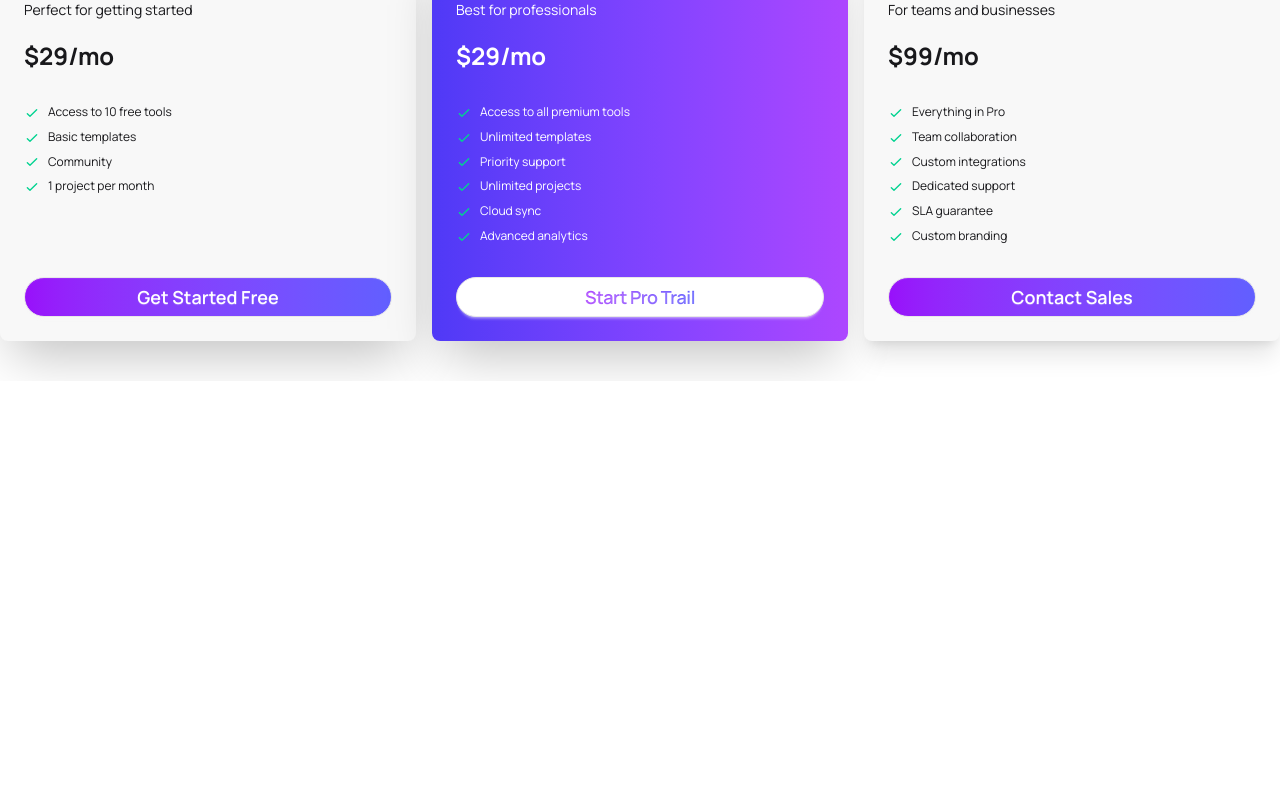
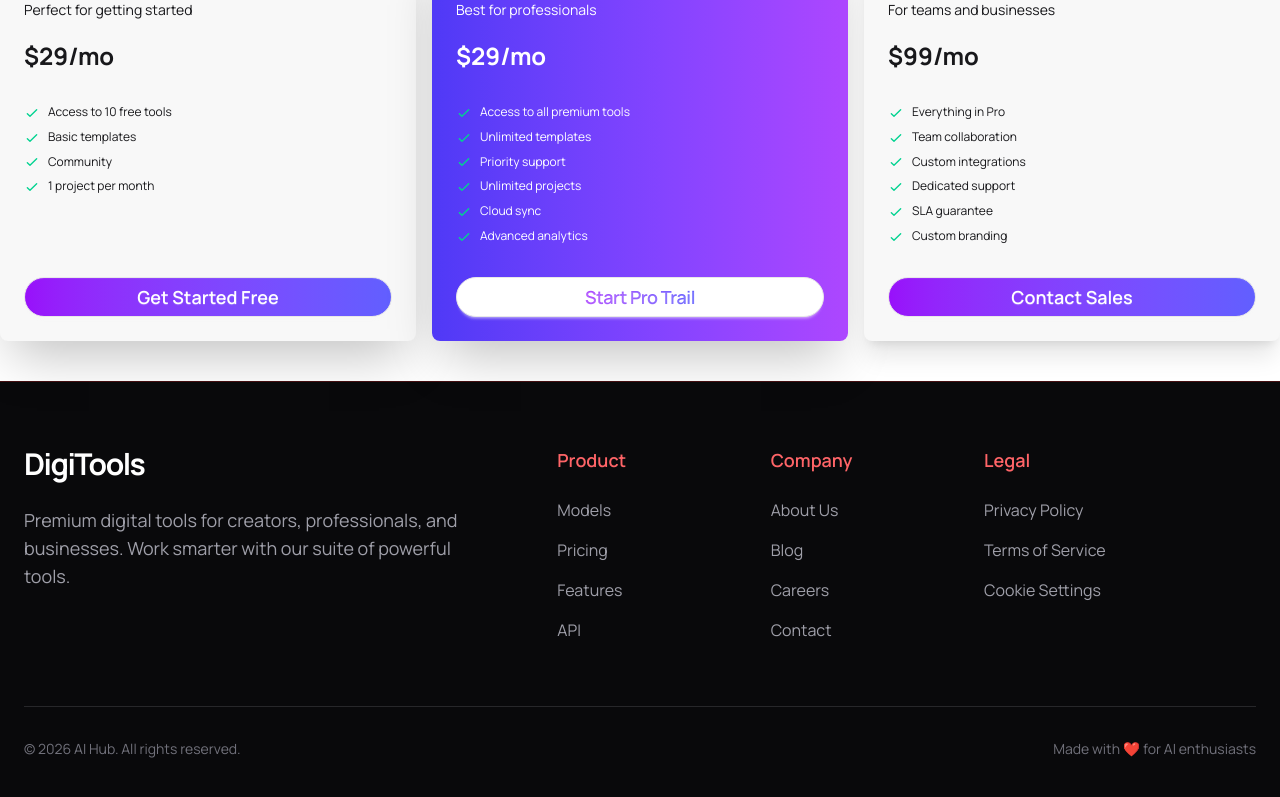
Before and after one commit to asrahat/digiTool-A6, a React (Vite) app: page / in a window 1280 px wide. Shown: the part 1929-2726 px from the top of the page. Before the commit the page ends 2310 px from the top, so only its background shows below. Built offline with nearby package versions, Linux system fonts and the light colour scheme.

Commit message:
footer added

```diff
--- a/src/App.jsx
+++ b/src/App.jsx
@@ -1,5 +1,6 @@
 import "./App.css";
 import Banner from "./components/Banner/Banner";
+import Footer from "./components/Footer/Footer";
 import GetStart from "./components/GetStart/GetStart";
 import NavBar from "./components/NavBar/NavBar";
 import Pricing from "./components/Pricing/Pricing";
@@ -13,6 +14,7 @@
       <Stats></Stats>
       <GetStart></GetStart>
       <Pricing></Pricing>
+      <Footer></Footer>
     </>
   );
 }
--- /dev/null
+++ b/src/components/Footer/Footer.jsx
@@ -0,0 +1,108 @@
+import React from "react";
+
+const Footer = () => {
+  return (
+    <footer className="bg-zinc-950 border-t border-red-900/50 pt-16 pb-10">
+      <div className="max-w-7xl mx-auto px-6">
+        <div className="grid grid-cols-1 md:grid-cols-12 gap-12">
+          <div className="md:col-span-5">
+            <div className="flex items-center gap-3 mb-6">
+              <h2 className="text-3xl font-bold tracking-tighter text-white">
+                DigiTools
+              </h2>
+            </div>
+
+            <p className="text-zinc-400 text-lg max-w-md">
+              Premium digital tools for creators, professionals, and businesses.
+              Work smarter with our suite of powerful tools.
+            </p>
+          </div>
+
+          <div className="md:col-span-2">
+            <h3 className="text-red-400 font-semibold mb-6 text-lg">Product</h3>
+            <ul className="space-y-4 text-zinc-400">
+              <li>
+                <a href="#" className="hover:text-white transition">
+                  Models
+                </a>
+              </li>
+              <li>
+                <a href="#" className="hover:text-white transition">
+                  Pricing
+                </a>
+              </li>
+              <li>
+                <a href="#" className="hover:text-white transition">
+                  Features
+                </a>
+              </li>
+              <li>
+                <a href="#" className="hover:text-white transition">
+                  API
+                </a>
+              </li>
+            </ul>
+          </div>
+
+          <div className="md:col-span-2">
+            <h3 className="text-red-400 font-semibold mb-6 text-lg">Company</h3>
+            <ul className="space-y-4 text-zinc-400">
+              <li>
+                <a href="#" className="hover:text-white transition">
+                  About Us
+                </a>
+              </li>
+              <li>
+                <a href="#" className="hover:text-white transition">
+                  Blog
+                </a>
+              </li>
+              <li>
+                <a href="#" className="hover:text-white transition">
+                  Careers
+                </a>
+              </li>
+              <li>
+                <a href="#" className="hover:text-white transition">
+                  Contact
+                </a>
+              </li>
+            </ul>
+          </div>
+
+          <div className="md:col-span-3">
+            <h3 className="text-red-400 font-semibold mb-6 text-lg">Legal</h3>
+            <ul className="space-y-4 text-zinc-400">
+              <li>
+                <a href="#" className="hover:text-white transition">
+                  Privacy Policy
+                </a>
+              </li>
+              <li>
+                <a href="#" className="hover:text-white transition">
+                  Terms of Service
+                </a>
+              </li>
+              <li>
+                <a href="#" className="hover:text-white transition">
+                  Cookie Settings
+                </a>
+              </li>
+            </ul>
+          </div>
+        </div>
+        <div className="mt-16 pt-8 border-t border-zinc-800 flex flex-col md:flex-row items-center justify-between gap-4 text-sm text-zinc-500">
+          <div>© {new Date().getFullYear()} AI Hub. All rights reserved.</div>
+
+          <div className="flex gap-6">
+            <a href="#" className="hover:text-red-400 transition">
+              Made with ❤️ for AI enthusiasts
+            </a>
+          </div>
+        </div>
+      </div>
+    </footer>
+  );
+};
+
+export default Footer;
```
